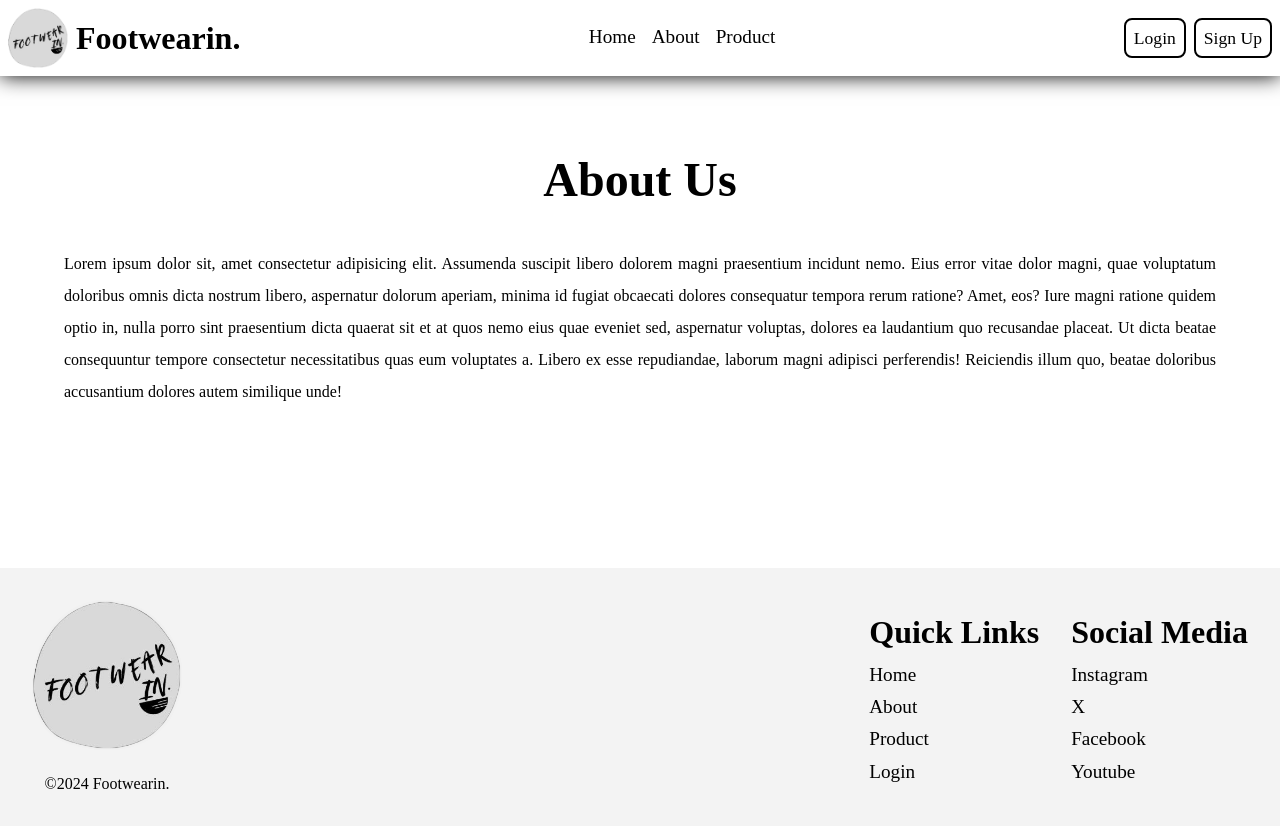
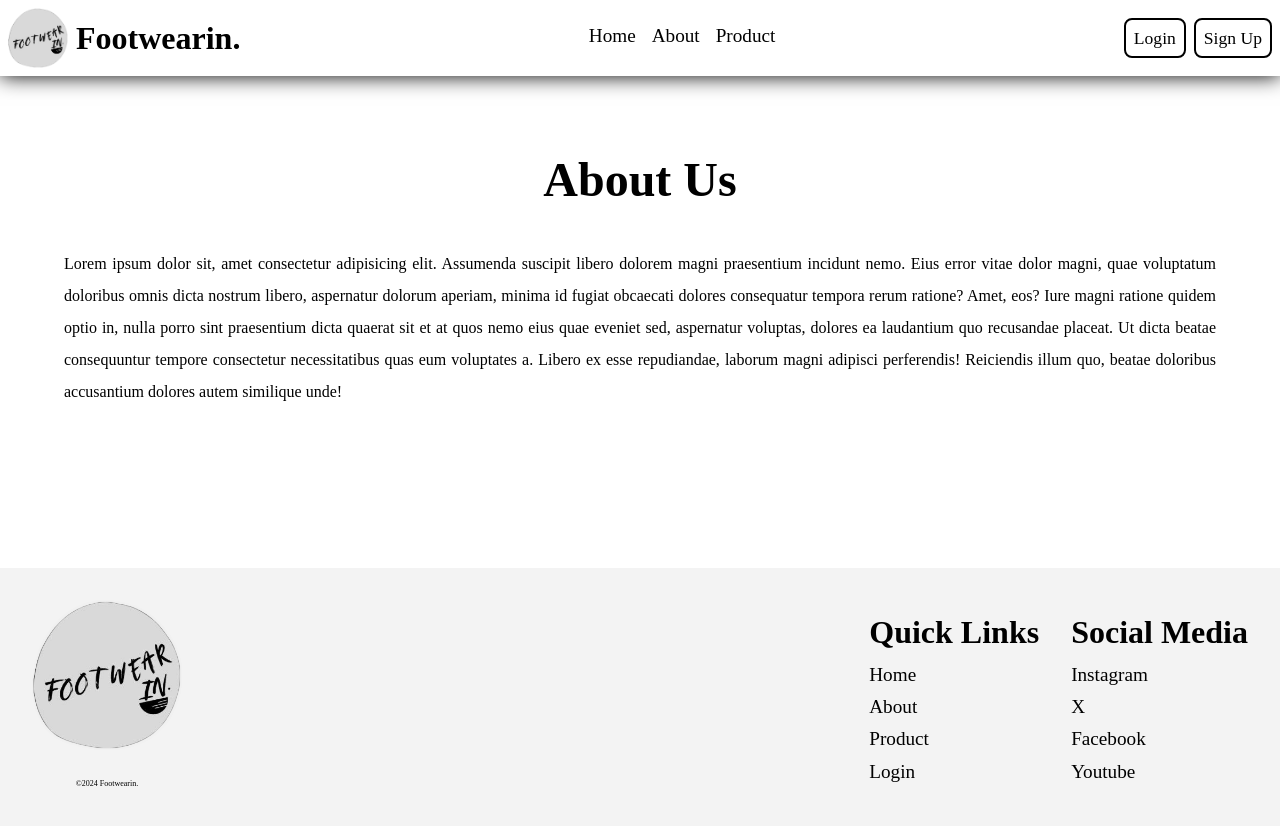
Before and after one commit to ammrbhlwn/pweb-final-project, a PHP site: page /aboutus.php in a window 1280 px wide. Run offline with PHP 8.4, Linux system fonts and the light colour scheme.

Commit message:
feat: fix rem

```diff
--- a/css/style.css
+++ b/css/style.css
@@ -1,6 +1,7 @@
 * {
 	box-sizing: border-box;
 	font-family: Poppins;
+	font-size: 8px;
 }
 
 body {
```
